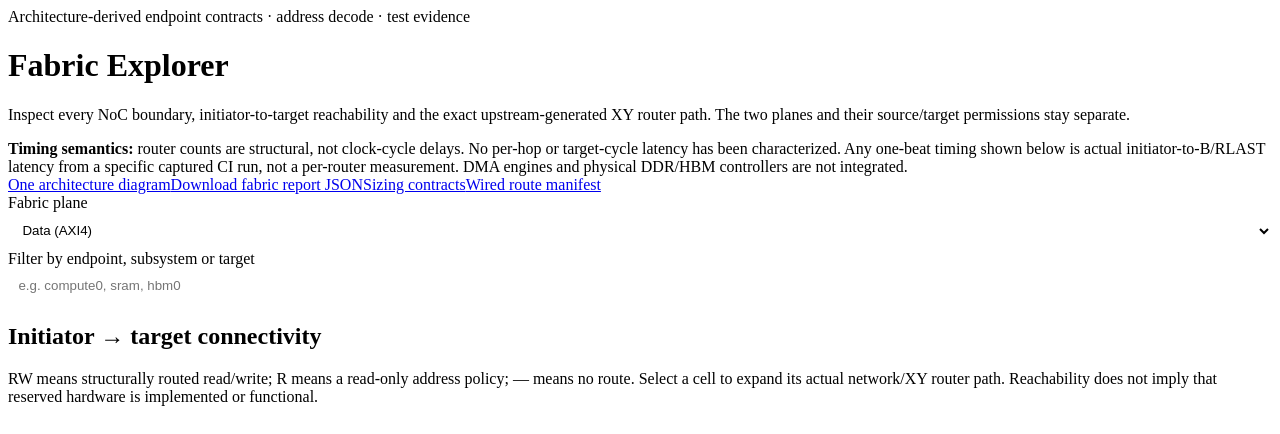
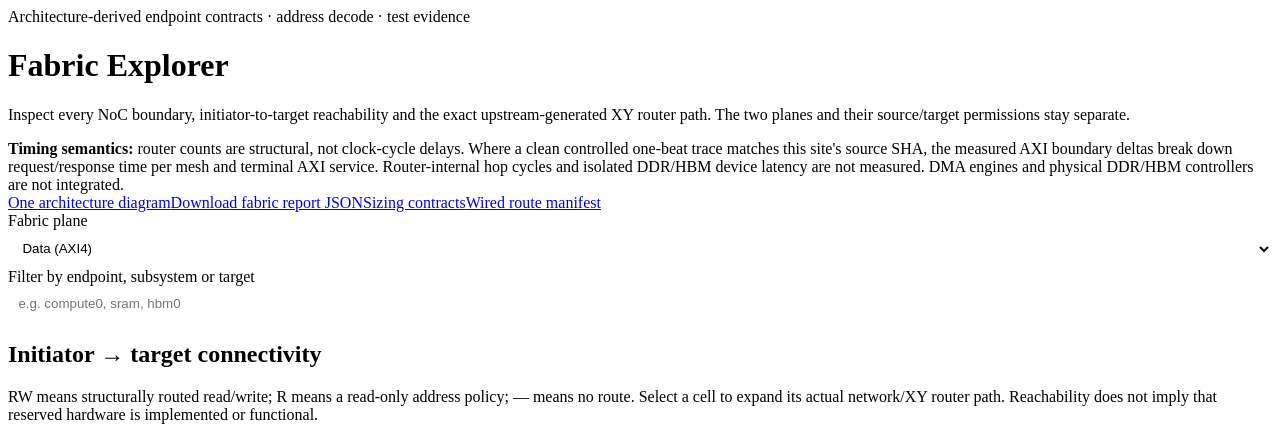
Before and after one commit to r987r/xezim-hello-world, a Python web app: template tools/templates/site_fabric.html in a window 1280 px wide. Shown: the top 434 px of the page. Run offline with Jinja, Linux system fonts and the light colour scheme; the template is opened without the code that fills it, so the values that code supplies are empty.

Commit message:
Visualize measured per-mesh forward/return and terminal AXI timing, preserving unmeasured router latency

```diff
--- a/tools/templates/site_fabric.html
+++ b/tools/templates/site_fabric.html
@@ -1,7 +1,7 @@
 <div class="eyebrow">Architecture-derived endpoint contracts · address decode · test evidence</div>
 <h1>Fabric Explorer</h1>
 <p class="lede">Inspect every NoC boundary, initiator-to-target reachability and the exact upstream-generated XY router path. The two planes and their source/target permissions stay separate.</p>
-<div class="notice"><strong>Timing semantics:</strong> router counts are structural, not clock-cycle delays. No per-hop or target-cycle latency has been characterized. Any one-beat timing shown below is actual initiator-to-B/RLAST latency from a specific captured CI run, not a per-router measurement. DMA engines and physical DDR/HBM controllers are not integrated.</div>
+<div class="notice"><strong>Timing semantics:</strong> router counts are structural, not clock-cycle delays. Where a clean controlled one-beat trace matches this site's source SHA, the measured AXI boundary deltas break down request/response time per mesh and terminal AXI service. Router-internal hop cycles and isolated DDR/HBM device latency are not measured. DMA engines and physical DDR/HBM controllers are not integrated.</div>
 <div class="actions"><a href="topology.html">One architecture diagram</a><a href="data/fabric.json">Download fabric report JSON</a><a href="config/interface_contracts.yaml">Sizing contracts</a><a href="gen/supernoc/manifest.json">Wired route manifest</a></div>
 <div class="grid" id="fabric-facts"></div>
 <div class="grid" style="align-items:end"><label>Fabric plane <select id="fabric-plane"><option value="data">Data (AXI4)</option><option value="config">Configuration (AXI4 transport)</option></select></label><label>Filter by endpoint, subsystem or target <input id="fabric-search" type="search" placeholder="e.g. compute0, sram, hbm0" autocomplete="off"></label></div>
@@ -58,9 +58,31 @@ function renderRoute(){const box=byId('fabric-route');box.replaceChildren();cons
  const detail=E('details'),summary=E('summary','Show exact generated XY router sequence');detail.append(summary);
  for(const stage of r.stages.filter(s=>s.kind==='mesh')){detail.append(E('strong',stage.network));detail.append(E('p',stage.routers.join(' → ')))}box.append(detail);
  const note=E('p','One-beat request, target-service and response latencies: unmeasured. Source/target NI and crossbar delays are not assumed to equal one clock cycle.','muted');box.append(note);
+ if(r.one_beat_stage_observations&&r.one_beat_stage_observations.length){
+  box.append(E('h4','Measured one-beat AXI boundary breakdown (serial, source-matched runs)'));
+  for(const o of r.one_beat_stage_observations){
+    const p=E('p',o.operation.toUpperCase()+' · '+o.sample_count+' isolated sample(s) · measured clock '+o.clock_period_ps+' ps · end-to-end median '+o.end_to_end.median_cycles+' cycles');
+    box.append(p);
+    const st=E('table'),thead=E('thead'),hr=E('tr');
+    for(const h of ['Observed stage','Request median','Response median','Combined median'])addCell(hr,h,'th');
+    thead.append(hr);st.append(thead);
+    const tb=E('tbody');
+    for(const metric of o.stage_metrics){
+      const tr=E('tr');
+      addCell(tr,metric.kind==='mesh'?metric.network:'Terminal target-facing AXI service*');
+      addCell(tr,metric.request_stats?metric.request_stats.median_cycles+' cycles':'—');
+      addCell(tr,metric.response_stats?metric.response_stats.median_cycles+' cycles':'—');
+      addCell(tr,metric.sum_stats.median_cycles+' cycles');
+      tb.append(tr);
+    }
+    st.append(tb);const scroll=E('div',undefined,'scroll');scroll.append(st);box.append(scroll);
+    box.append(E('p','*Terminal AXI timing includes the downstream memory crossbar and model where present; it does not isolate physical device service. Individual router/link cycles remain unknown.','muted'));
+    const link=E('a','View measured CI run '+o.source_sha.slice(0,12));link.href=o.run_report;box.append(link);
+  }
+ }
  if(r.one_beat_observations.length){box.append(E('h4','Measured end-to-end, one-beat observations'));
   for(const o of r.one_beat_observations){const p=E('p',`${o.operation.toUpperCase()}: n=${o.count}, min ${o.min_ps} ps, median ${o.median_ps} ps, p95 ${o.p95_ps} ps · ${o.test_scope} · ${o.simulator} · ${o.source_sha.slice(0,12)}${o.matches_site_source?' (current source)':' (historical source)'}`);const a=E('a','Open original run report');a.href=o.run_report;p.append(' · ',a);box.append(p)}
- }else box.append(E('p','No eligible one-beat observations in the published CI evidence.','muted'));
+ }else box.append(E('p','No eligible one-beat observations in the published CI evidence. Controlled per-mesh timing requires a successful capture for exactly this site source revision.','muted'));
 }
 function renderInventory(){const body=byId('fabric-interfaces').querySelector('tbody');body.replaceChildren();for(const i of report.interfaces.filter(i=>i.plane===plane.value&&(!search.value||visible(i.name)||visible(i.subsystem)||visible(i.actor)))){
  const tr=E('tr');addCell(tr,i.name);addCell(tr,i.subsystem);addCell(tr,i.role+' / '+i.integration);addCell(tr,i.data_bits+'b / '+i.id_bits+'b');addCell(tr,i.max_pending_reads_budget+' / '+i.max_pending_writes_budget);addCell(tr,dash(i.fabric_shared_max_txns)+' / '+dash(i.fabric_max_unique_ids));addCell(tr,i.clock_signal+' (freq uncharacterized)');body.append(tr)}
```
